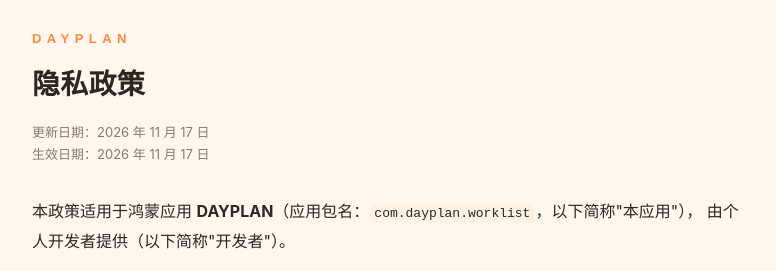
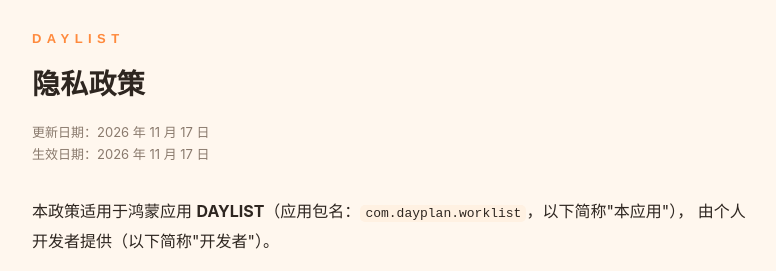
Before and after one commit to Yougoxuan/daylist-policy, a plain HTML site: page index.html in a window 1280 px wide. Shown: the top 271 px of the page, without its empty margins (248-1024 px from the left). Drawn offline with Linux system fonts and the light colour scheme.

Commit message:
docs: 同步隐私政策 fa5cc168

```diff
--- a/index.html
+++ b/index.html
@@ -3,7 +3,7 @@
 <head>
 <meta charset="UTF-8">
 <meta name="viewport" content="width=device-width, initial-scale=1">
-<title>DAYPLAN 隐私政策</title>
+<title>DAYLIST 隐私政策</title>
 <style>
   :root {
     --primary: #FF8A3D;
@@ -112,7 +112,7 @@
 <body>
 <main>
   <header>
-    <div class="brand">DAYPLAN</div>
+    <div class="brand">DAYLIST</div>
     <h1>隐私政策</h1>
     <div class="meta">
       更新日期：2026 年 11 月 17 日<br>
@@ -120,7 +120,7 @@
     </div>
   </header>
 
-  <p>本政策适用于鸿蒙应用 <strong>DAYPLAN</strong>（应用包名：<code>com.dayplan.worklist</code>，以下简称"本应用"），
+  <p>本政策适用于鸿蒙应用 <strong>DAYLIST</strong>（应用包名：<code>com.dayplan.worklist</code>，以下简称"本应用"），
      由个人开发者提供（以下简称"开发者"）。</p>
 
   <hr>
@@ -184,7 +184,7 @@
   <div class="card">邮箱：<strong>yougo.wood@foxmail.com</strong><br>
     <span style="color:var(--sub);font-size:14px">通常在 15 个工作日内答复。</span></div>
 
-  <footer>DAYPLAN · 数据只在你自己的设备上。</footer>
+  <footer>DAYLIST · 数据只在你自己的设备上。</footer>
 </main>
 </body>
 </html>
```
